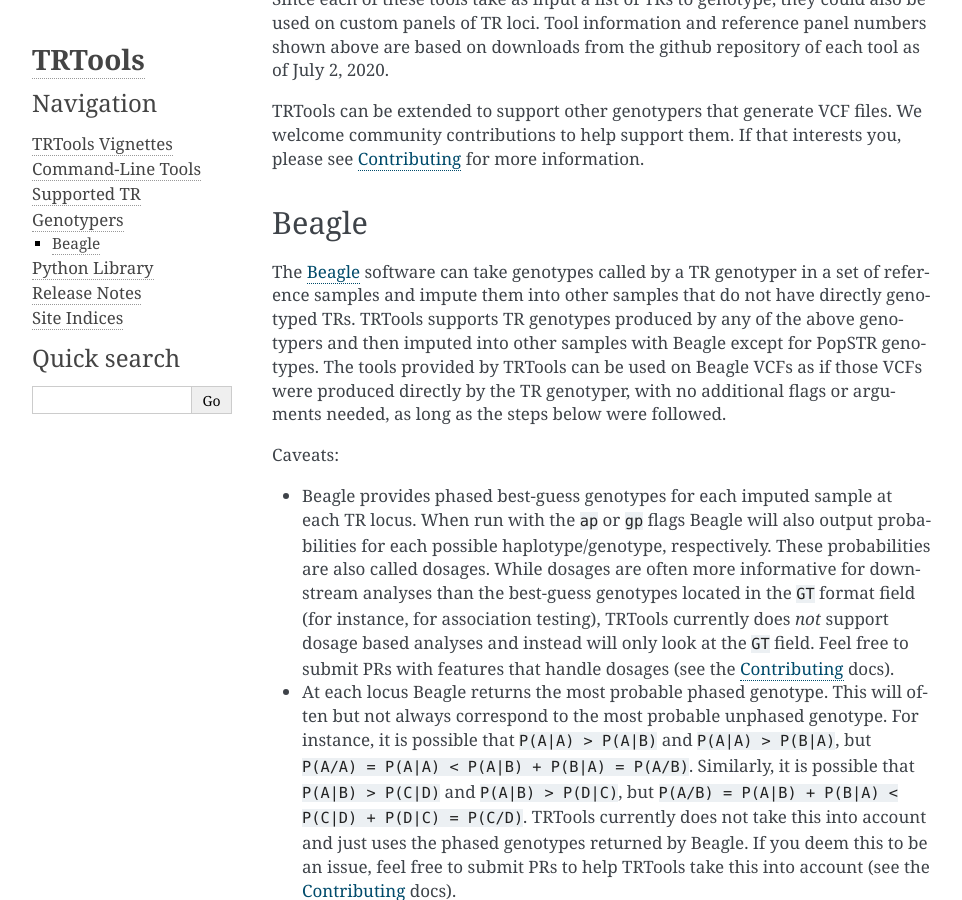
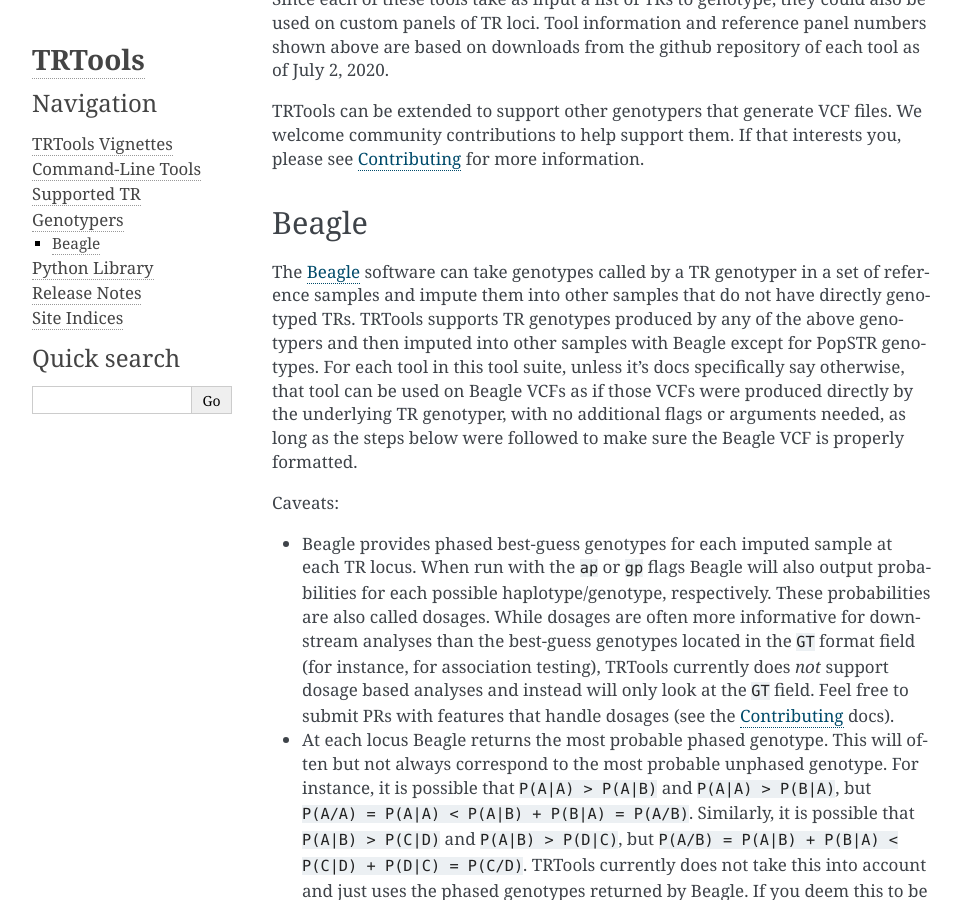
Before and after one commit to gymrek-lab/TRTools, a Sphinx documentation site: the page built from doc/CALLERS.rst, in a window 1280 px wide and 900 px high, scrolled down 1489 px. Shown: the whole window, without its empty margins (148-1110 px from the left). Built offline with Sphinx 7.4.7, drawn with Linux system fonts in a browser that asks for light colours.

Commit message:
Doc clarification around how to use Beagle

```diff
--- a/doc/CALLERS.rst
+++ b/doc/CALLERS.rst
@@ -79,8 +79,9 @@
 ------
 
 The Beagle_ software can take genotypes called by a TR genotyper in a set of reference samples and impute them into other samples that do not have directly genotyped TRs.
-TRTools supports TR genotypes produced by any of the above genotypers and then imputed into other samples with Beagle except for PopSTR genotypes. The tools provided by TRTools
-can be used on Beagle VCFs as if those VCFs were produced directly by the TR genotyper, with no additional flags or arguments needed, as long as the steps below were followed.
+TRTools supports TR genotypes produced by any of the above genotypers and then imputed into other samples with Beagle except for PopSTR genotypes. For each tool
+in this tool suite, unless it's docs specifically say otherwise, that tool can be used on Beagle VCFs as if those VCFs were produced directly by the underlying TR genotyper,
+with no additional flags or arguments needed, as long as the steps below were followed to make sure the Beagle VCF is properly formatted.
 
 Caveats:
 
```
